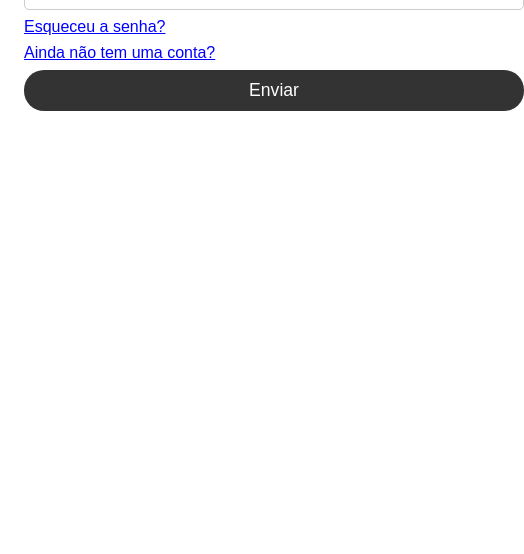
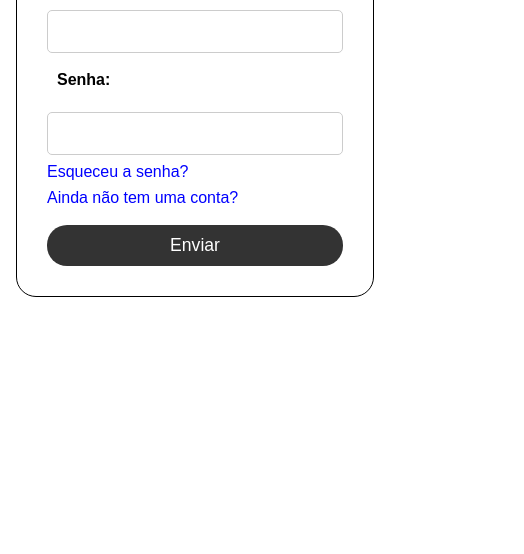
Before and after one commit to GiovanniRH20/streaming-se, a plain HTML site: page index.html in a window 390 px wide. Shown: the part 290-844 px from the top of the page, 524 px wide, since content can reach past the window. Drawn offline with Linux system fonts and the light colour scheme.

Commit message:
Elementos do CSS 100% posicionados
Falta a responsividade e o background

```diff
--- a/css/style.css
+++ b/css/style.css
@@ -1,11 +1,16 @@
 * {
     padding: 0;
+    margin: 0;
     box-sizing: border-box;
     font-family: Arial, Helvetica, sans-serif;
 }
 
 body {
     padding: 1rem;
+    display: flex;
+    justify-content: center;
+    align-items: center;
+    min-height: 90vh;
 }
 
 h1 {
@@ -18,6 +23,9 @@ form {
     gap: 0.5rem;
     width: 500px;
     margin: 0 auto;
+    border-radius: 20px;
+    border: 1px solid #000;
+    padding: 30px;
 }
 
 label {
@@ -37,6 +45,7 @@ input {
 
 a {
     color: blue;
+    text-decoration: none;
 }
 
 button {
@@ -47,4 +56,5 @@ button {
     color: #fff;
     font-size: 1.1rem;
     cursor: pointer;
+    margin-top: 10px;
 }
--- a/index.html
+++ b/index.html
@@ -7,9 +7,10 @@
     <link rel="stylesheet" href="css/style.css">
 </head>
 <body>
+
+    <form>
     <h1>Login</h1>
 
-    <form>
     <label for="email">Email:</label>
     <input type="email" id="email">
 
```
